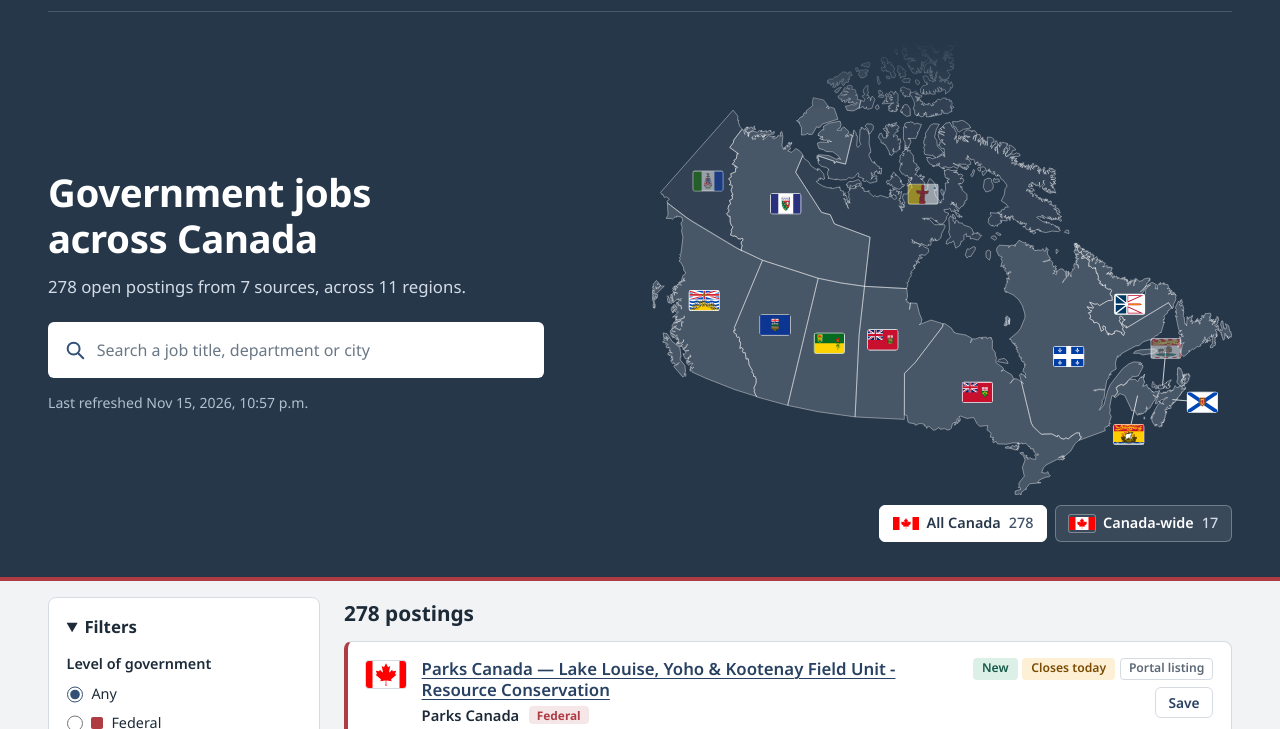
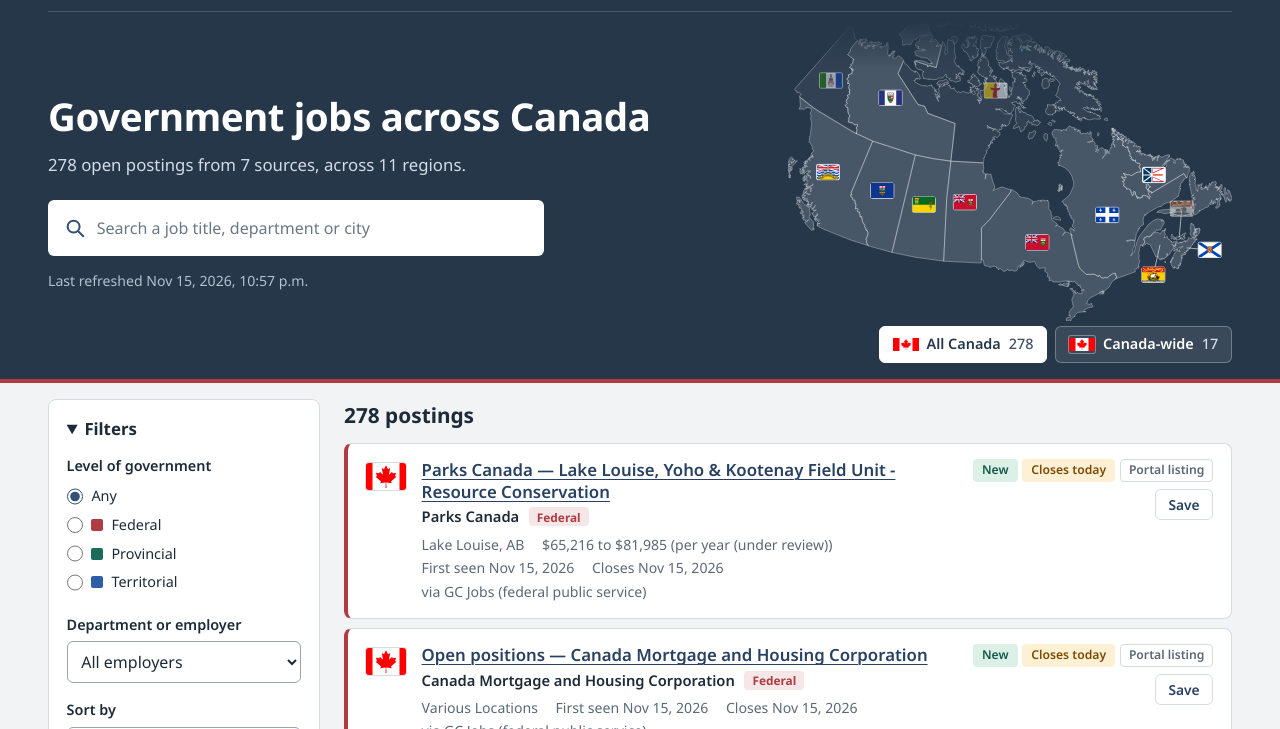
Before and after one commit to febinDonz/GCJobFinder, a plain HTML site: page index.html in a window 1280 px wide. Shown: the part 41-770 px from the top of the page. Drawn offline with Linux system fonts and the light colour scheme.

Commit message:
Compact hero so the job list is visible without scrolling
Co-Authored-By: Claude Sonnet 5.5 <noreply@anthropic.com>
Claude-Session: https://claude.ai/code/session_01DWTAEVsVjg7WiqpnbUbNRS

```diff
--- a/app.js
+++ b/app.js
@@ -138,7 +138,7 @@
 
   const SVG_NS = "http://www.w3.org/2000/svg";
   const FLAG_W = 33, FLAG_H = 22; // 25% smaller than the first tile version
-  const CROP_TOP = 40;            // trims the far-north tip of the Arctic islands
+  const CROP_TOP = 110;           // trims the far-north tip of the Arctic islands
   function svg(tag, attrs, ...kids) {
     const node = document.createElementNS(SVG_NS, tag);
     for (const [key, value] of Object.entries(attrs || {})) node.setAttribute(key, value);
--- a/styles.css
+++ b/styles.css
@@ -50,10 +50,10 @@ a { color: inherit; }
 .skip:focus { left: 0; }
 
 /* ---------- Header band ---------- */
-.hero { background: var(--navy); color: #fff; padding: 0 0 2.2rem; border-bottom: 4px solid var(--federal); }
-.brand { display: flex; align-items: center; gap: .65rem; padding: .85rem 0; font-weight: 600; font-size: .98rem; border-bottom: 1px solid rgba(255, 255, 255, .16); margin-bottom: 1.8rem; }
+.hero { background: var(--navy); color: #fff; padding: 0 0 1rem; border-bottom: 4px solid var(--federal); }
+.brand { display: flex; align-items: center; gap: .65rem; padding: .85rem 0; font-weight: 600; font-size: .98rem; border-bottom: 1px solid rgba(255, 255, 255, .16); margin-bottom: .6rem; }
 .brand img { border-radius: 2px; box-shadow: 0 0 0 1px rgba(255, 255, 255, .3); }
-.hero-grid { display: grid; grid-template-columns: minmax(0, 5fr) minmax(0, 6fr); gap: 2.5rem; align-items: center; }
+.hero-grid { display: grid; grid-template-columns: minmax(0, 6fr) minmax(0, 5fr); gap: 2rem; align-items: center; }
 h1 { margin: 0; font-weight: 700; font-size: clamp(1.7rem, 3.2vw, 2.4rem); line-height: 1.2; letter-spacing: -.01em; text-wrap: balance; }
 .lede { margin: .8rem 0 1.4rem; font-size: 1.05rem; max-width: 30rem; color: #d3dce6; }
 .search { display: flex; align-items: center; gap: .65rem; background: #fff; color: #1d2a38; border-radius: 6px; padding: .15rem .9rem; max-width: 31rem; border: 2px solid transparent; }
@@ -67,7 +67,7 @@ h1 { margin: 0; font-weight: 700; font-size: clamp(1.7rem, 3.2vw, 2.4rem); line-
 
 /* ---------- Map of Canada ---------- */
 .map-wrap { min-width: 0; }
-.map { display: block; width: 100%; max-width: 580px; height: auto; margin-left: auto;
+.map { display: block; width: auto; max-width: 100%; max-height: 300px; height: auto; margin-left: auto;
   -webkit-mask-image: linear-gradient(180deg, transparent 0, #000 16%); mask-image: linear-gradient(180deg, transparent 0, #000 16%); }
 .prov { cursor: pointer; outline: none; }
 .prov path { fill: rgba(255, 255, 255, .16); stroke: rgba(255, 255, 255, .55); stroke-width: .8; stroke-linejoin: round; transition: fill .12s ease; }
@@ -79,7 +79,7 @@ h1 { margin: 0; font-weight: 700; font-size: clamp(1.7rem, 3.2vw, 2.4rem); line-
 .prov:focus-visible path { stroke: #fff; stroke-width: 2.6; }
 .prov[aria-pressed="true"] path { fill: rgba(255, 255, 255, .92); stroke: #fff; }
 .prov[aria-pressed="true"] .flag-edge { stroke: var(--navy); stroke-width: 1.6; }
-.map-actions { display: flex; justify-content: flex-end; gap: .5rem; margin-top: .6rem; }
+.map-actions { display: flex; justify-content: flex-end; gap: .5rem; margin-top: .3rem; }
 .map-btn { all: unset; white-space: nowrap; box-sizing: border-box; cursor: pointer; display: inline-flex; align-items: center; gap: .5rem; padding: .4rem .8rem; border-radius: 6px; font-size: .9rem; font-weight: 600; color: #fff; background: rgba(255, 255, 255, .09); border: 1px solid rgba(255, 255, 255, .28); }
 .map-btn:hover { background: rgba(255, 255, 255, .2); }
 .map-btn:focus-visible { outline: 3px solid #fff; outline-offset: 2px; }
```
